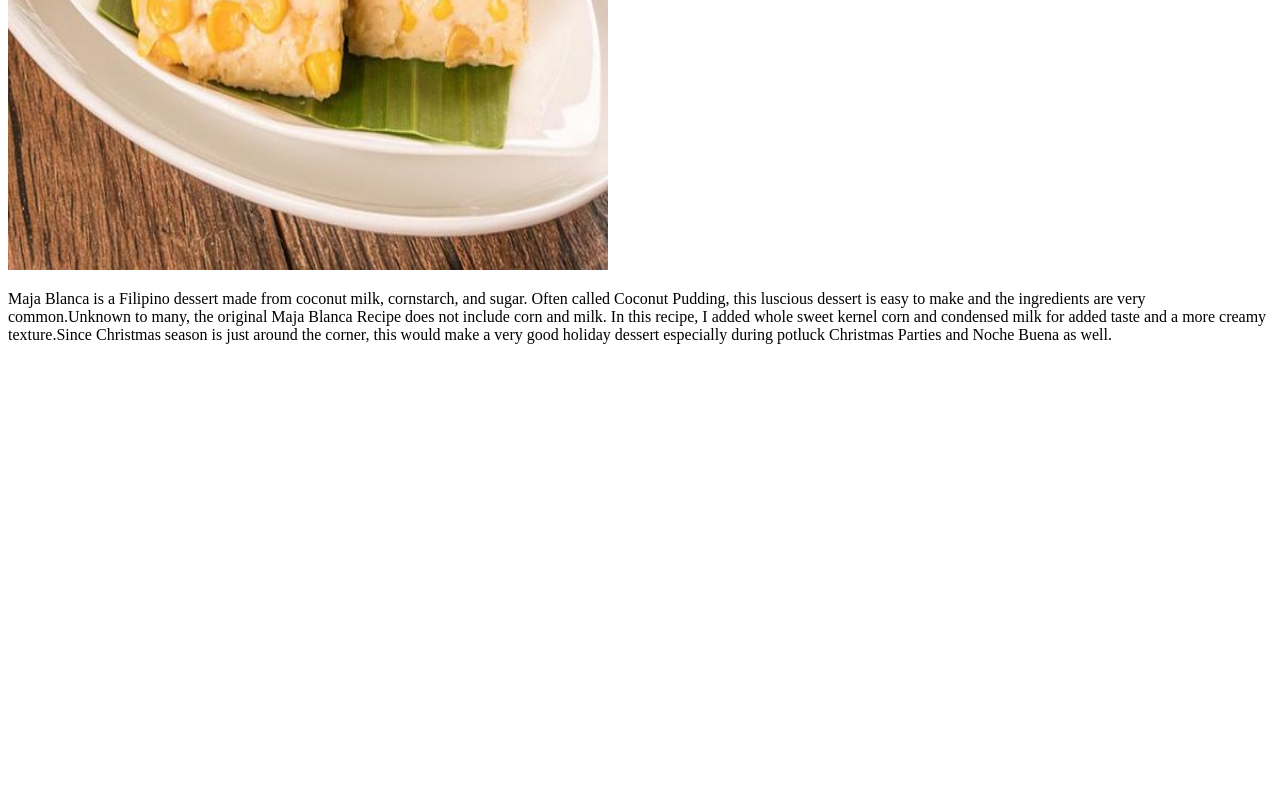
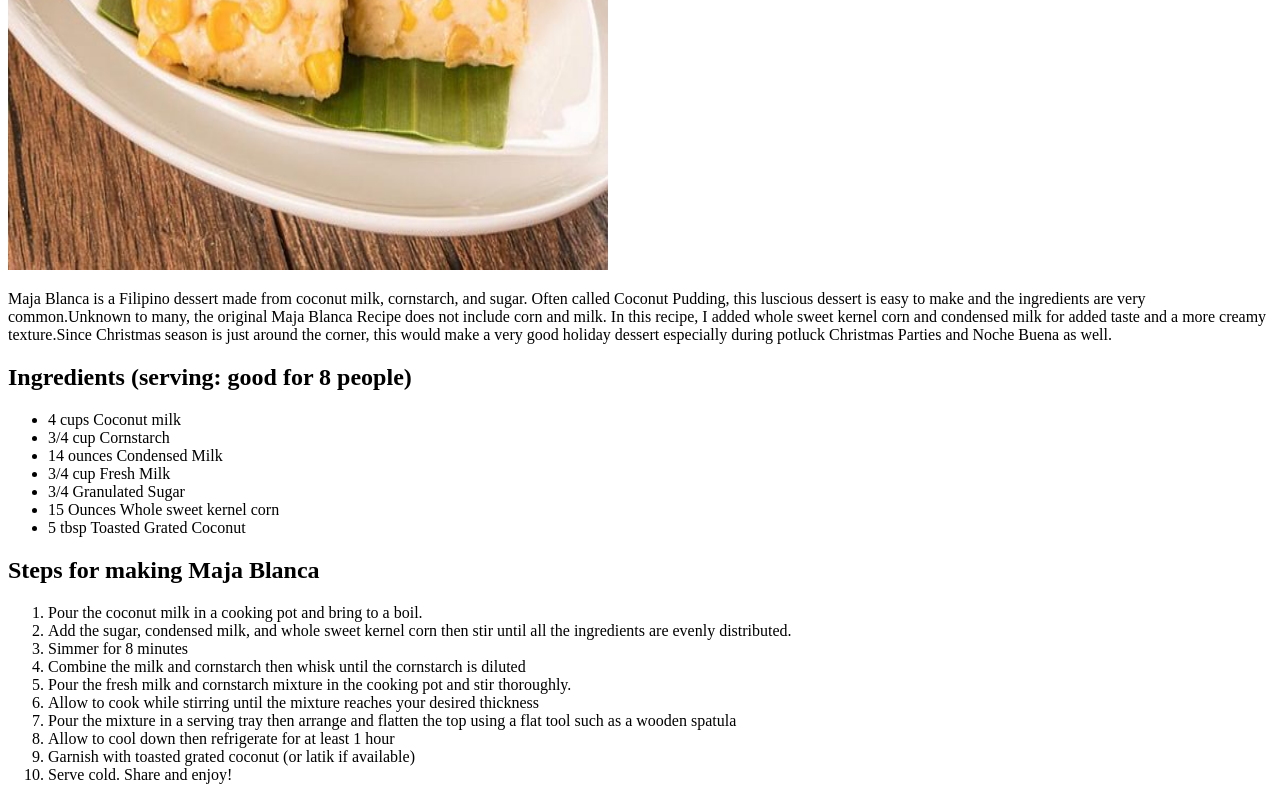
Before and after one commit to Angeleam31/odin-recipes, a plain HTML site: page recipes/maja_blanca.html in a window 1280 px wide. Shown: the part 510-1310 px from the top of the page. Before the commit the page ends 870 px from the top, so only its background shows below. Drawn offline with Linux system fonts and the light colour scheme.

Commit message:
Added unordered list and ordered list for maja_blanca.html

```diff
--- a/recipes/maja_blanca.html
+++ b/recipes/maja_blanca.html
@@ -8,5 +8,31 @@
    <h1>Maja Blanca</h1>
    <img src="../img/maja-blanca.jpg" alt="Maja Blanca"width="600px"height="700px">
    <p>Maja Blanca is a Filipino dessert made from coconut milk, cornstarch, and sugar. Often called Coconut Pudding, this luscious dessert is easy to make and the ingredients are very common.Unknown to many, the original Maja Blanca Recipe does not include corn and milk. In this recipe, I added whole sweet kernel corn and condensed milk for added taste and a more creamy texture.Since Christmas season is just around the corner, this would make a very good holiday dessert especially during potluck Christmas Parties and Noche Buena as well.</p>
+   <h2>Ingredients (serving: good for 8 people)</h2>
+    <ul>
+        <li>4 cups Coconut milk</li>
+        <li>3/4 cup Cornstarch</li>
+        <li>14 ounces Condensed Milk</li>
+        <li>3/4 cup Fresh Milk</li>
+        <li>3/4 Granulated Sugar</li>
+        <li>15 Ounces Whole sweet kernel corn</li>
+        <li>5 tbsp Toasted Grated Coconut</li>
+    </ul>
+
+    <h2>Steps for making Maja Blanca</h2>
+    <ol>
+        <li>Pour the coconut milk in a cooking pot and bring to a boil.</li>
+        <li>Add the sugar, condensed milk, and whole sweet kernel corn then stir until all the ingredients are evenly distributed.</li>
+        <li>Simmer for 8 minutes</li>
+        <li>Combine the milk and cornstarch then whisk until the cornstarch is diluted</li>
+        <li>Pour the fresh milk and cornstarch mixture in the cooking pot and stir thoroughly.</li>
+        <li>Allow to cook while stirring until the mixture reaches your desired thickness</li>
+        <li>Pour the mixture in a serving tray then arrange and flatten the top using a flat tool such as a wooden spatula</li>
+        <li>Allow to cool down then refrigerate for at least 1 hour</li>
+        <li>Garnish with toasted grated coconut (or latik if available)</li>
+        <li>Serve cold. Share and enjoy!</li>
+    </ol>
 </body>
 </html>
+</body>
+</html>
```
